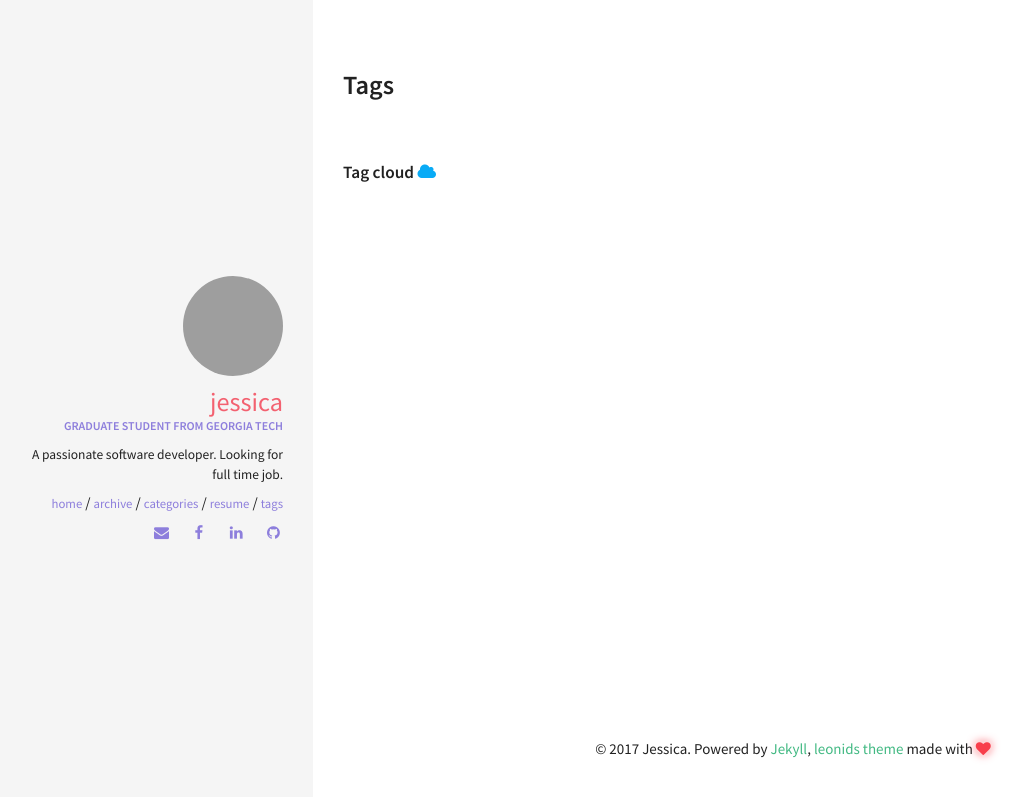
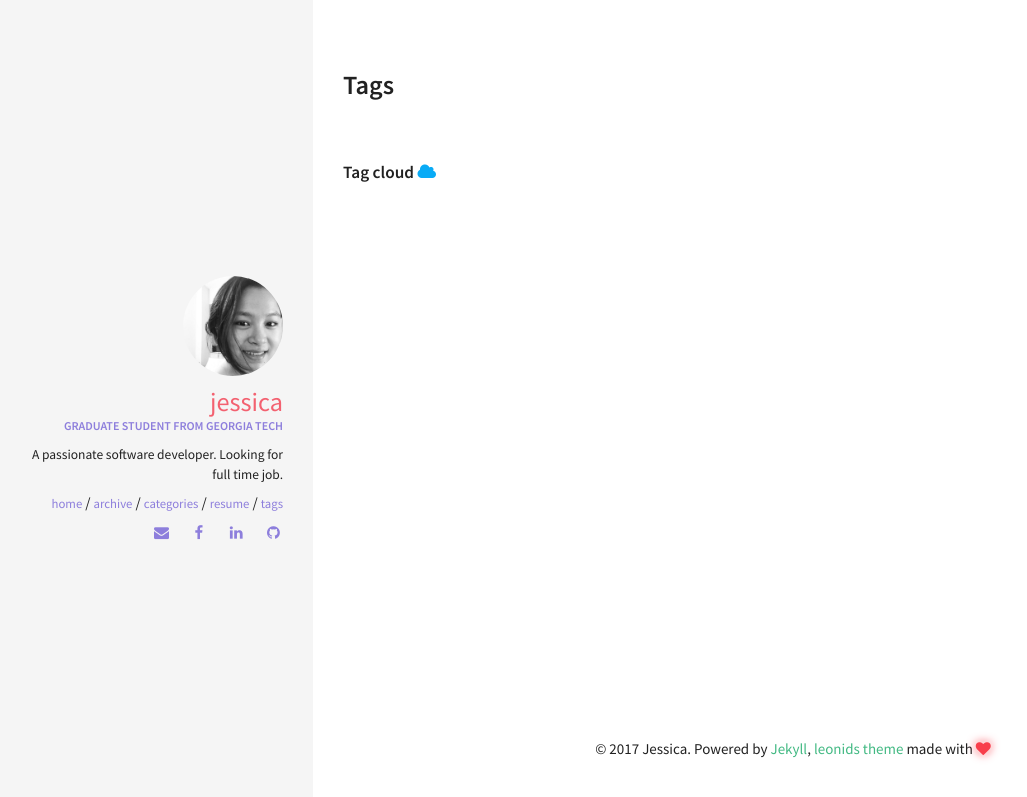
Before and after one commit to WxFang/wxfang.github.io, a Jekyll site: the page built from tags.html, in a window 1280 px wide. Shown: the top 797 px of the page, without its empty margins (7-1034 px from the left). Built offline with Jekyll 4.4.1, drawn with Linux system fonts in a browser that asks for light colours.

Commit message:
change img

```diff
--- a/_config.yml
+++ b/_config.yml
@@ -34,7 +34,7 @@ kramdown:
 #
 owner:
   name: Jessica
-  avatar: wenxi.jpg
+  avatar: wenxin.jpg
   job: "Graduate student from Georgia Tech"
   bio: "A passionate software developer. Looking for full time job."
   email: wenxin_fang@gatech.edu
```
Also changed, not shown: img/buzz.png (deleted), img/wenxin.jpg.
